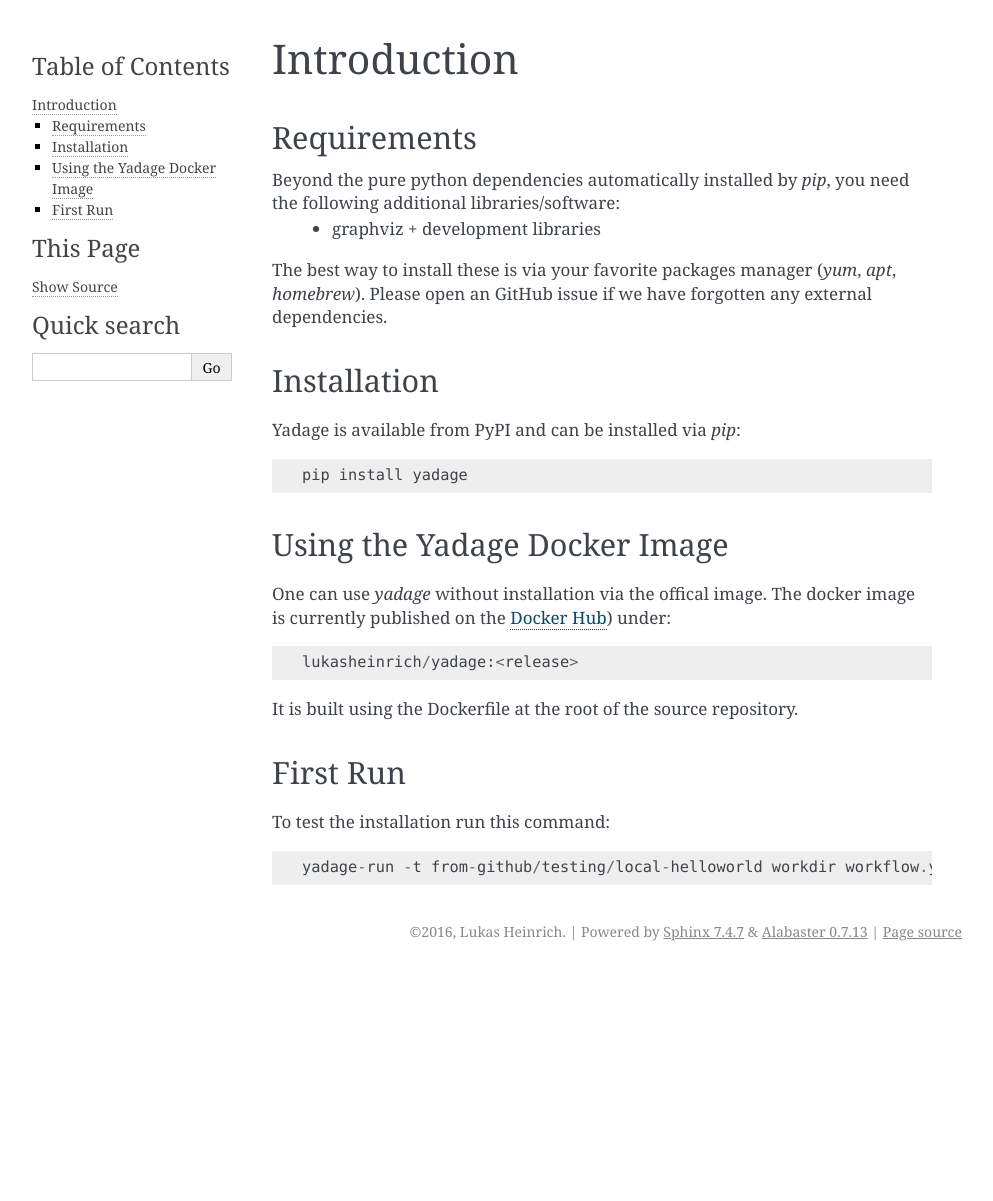
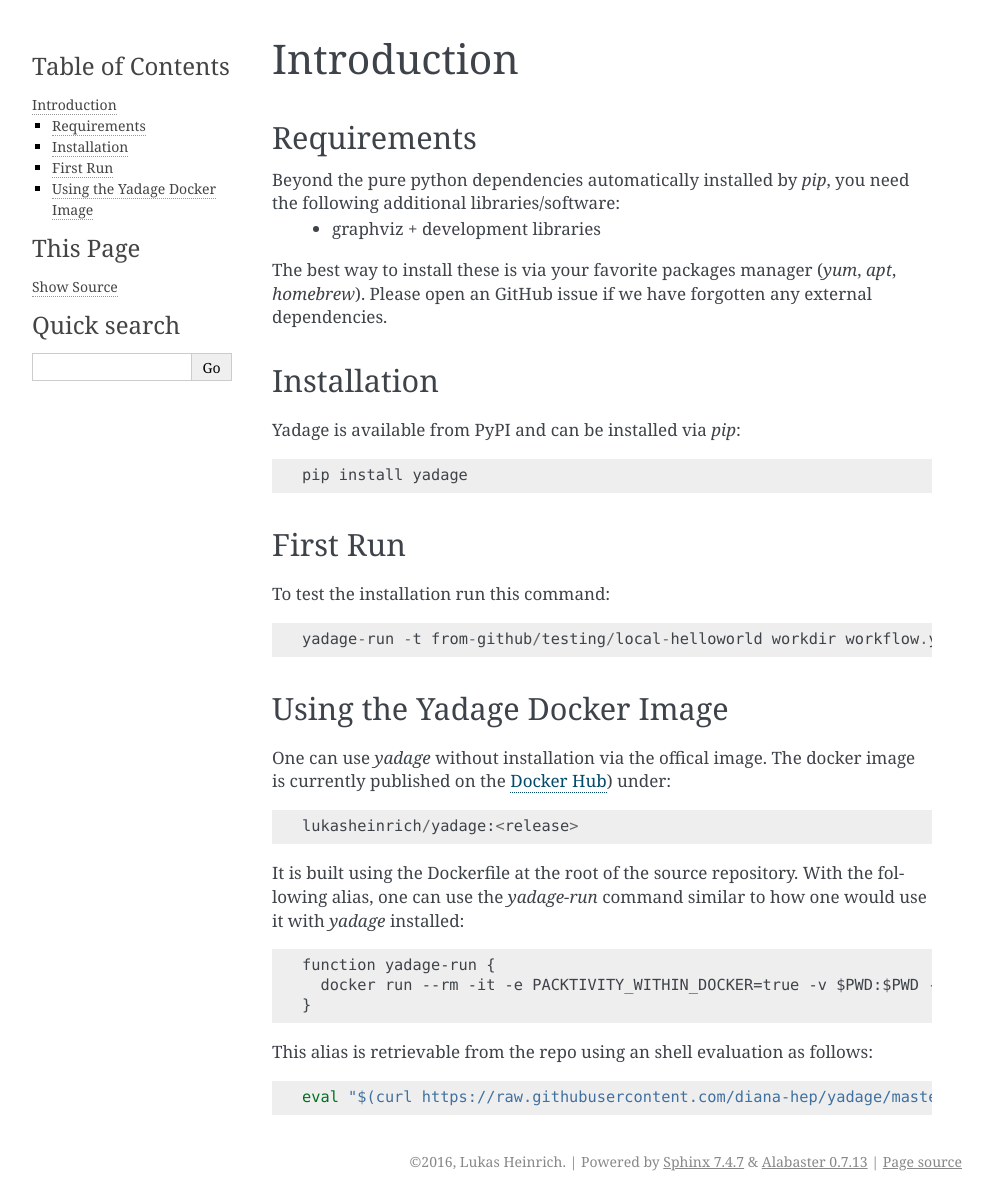
Before and after one commit to yadage/yadage, a Sphinx documentation site: the page built from docs/introduction.rst, in a window 1280 px wide. Shown: the whole page, without its empty margins (148-1141 px from the left). Built offline with Sphinx 7.4.7, drawn with Linux system fonts in a browser that asks for light colours; before the commit the page ends 971 px from its top, so only the background shows below that.

Commit message:
update docs

```diff
--- a/docs/introduction.rst
+++ b/docs/introduction.rst
@@ -17,6 +17,14 @@
   pip install yadage
 
 
+
+First Run
+---------
+
+To test the installation run this command::
+
+  yadage-run -t from-github/testing/local-helloworld workdir workflow.yml -p par=World
+
 Using the Yadage Docker Image
 -----------------------------
 
@@ -26,11 +34,12 @@
 
 .. _`Docker Hub`: https://hub.docker.com/r/lukasheinrich/yadage/
 
-It is built using the Dockerfile at the root of the source repository.
+It is built using the Dockerfile at the root of the source repository. With the following alias, one can use the `yadage-run` command similar to how one would use it with `yadage` installed::
 
-First Run
----------
+  function yadage-run {
+    docker run --rm -it -e PACKTIVITY_WITHIN_DOCKER=true -v $PWD:$PWD -w $PWD -v /var/run/docker.sock:/var/run/docker.sock lukasheinrich/yadage yadage-run $*
+  }
 
-To test the installation run this command::
+This alias is retrievable from the repo using an shell evaluation as follows::
 
-  yadage-run -t from-github/testing/local-helloworld workdir workflow.yml -p par=World
+  eval "$(curl https://raw.githubusercontent.com/diana-hep/yadage/master/yadagedocker.sh)"
```
